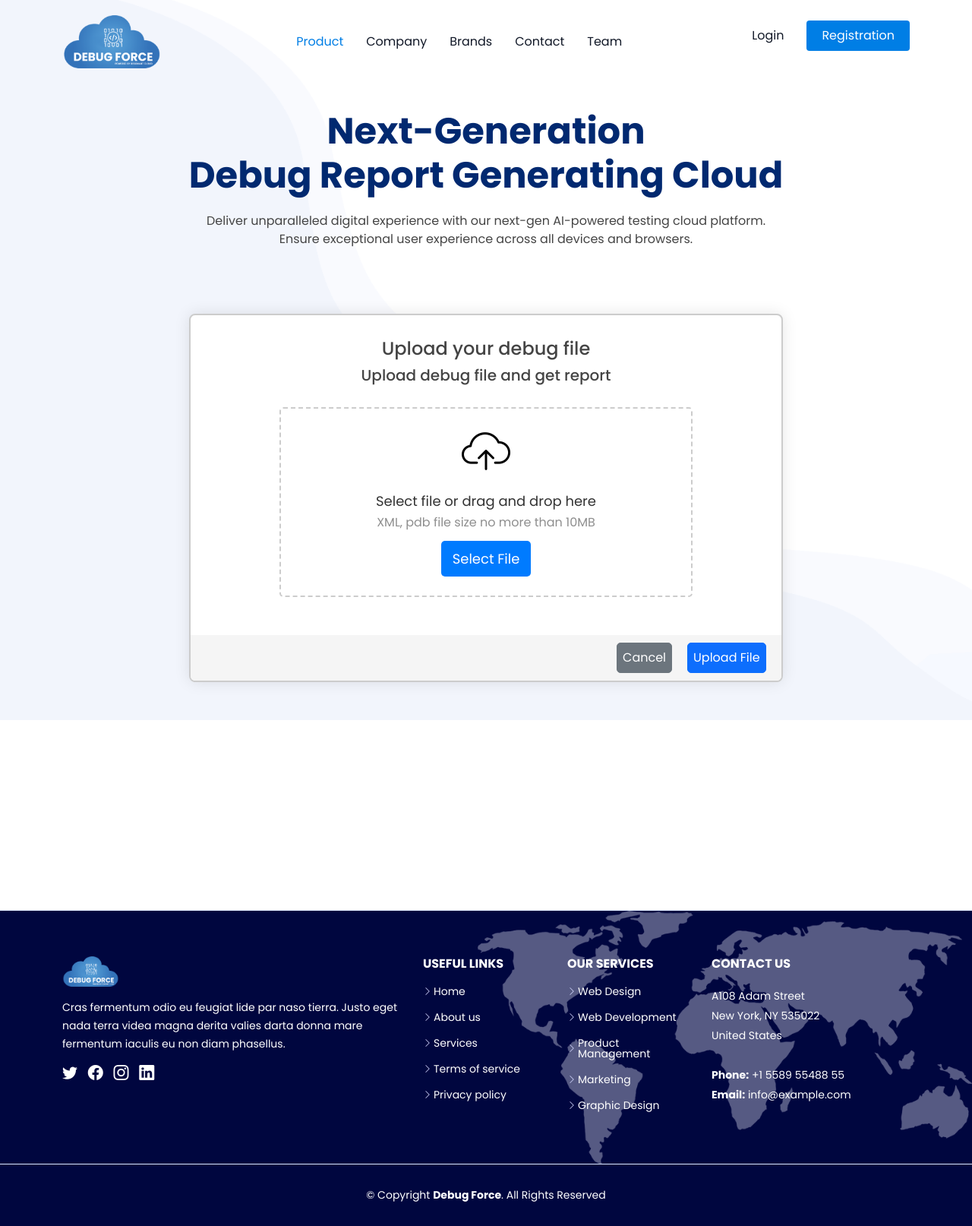
After one commit to poojan0106/Python, a Flask app: page /file-uploder in a window 1280 px wide. The commit adds this page. Shown: the whole page at 76% size. Run offline with Flask 3, Linux system fonts and the light colour scheme; some libraries are stand-ins or nearby versions.

Commit message:
file upload page created

```diff
--- a/HTML/app.py
+++ b/HTML/app.py
@@ -142,12 +142,11 @@ def validate_email():
         else:
             return jsonify(error="Invalid email")
 
-    return render_template('index.html')
+    return render_template('file-upload.html')
 
-@app.route('/blog')
-@login_required
-def blog_page():
-    return render_template('blog.html')
+@app.route('/file-uploder')
+def file_uploder():
+    return render_template('file-upload.html')
 
 @app.route('/register', methods=['GET', 'POST'])
 def register():
--- a/HTML/static/assets/css/style.css
+++ b/HTML/static/assets/css/style.css
@@ -2755,3 +2755,105 @@ section#hero {
     opacity: 1;
   }
 }
+/* Base styles */
+.upload-container {
+  width: 70%;
+  max-width: 800px;
+  margin: 50px auto;
+  padding-top:30px;
+  border: 2px solid #ccc;
+  border-radius: 8px;
+  text-align: center;
+  position: relative;
+  overflow: hidden;
+  background-color: #fff;
+  box-shadow: 0px 0px 20px rgba(0, 0, 0, 0.1);
+}
+
+
+
+
+.upload-container .drop-area {
+  width: 70%;
+  height: 250px;
+  border: 2px dashed #ccc;
+  border-radius: 5px;
+  position: relative;
+  box-sizing: border-box;
+  padding: 40px;
+  display: flex;
+  flex-direction: column;
+  justify-content: center;
+  align-items: center;
+  flex-wrap: nowrap;
+  align-content: center;
+  margin: 0 auto;
+  margin-top: 30px;
+}
+.drop-area{  padding: 30px;}
+
+.drop-area .upload-logo {
+  width: 64px;
+  height: 64px;
+  margin-bottom: 20px;
+  margin-top: 0px;
+}
+
+.drop-area .file-text {
+  margin-bottom: 3px;
+  font-size: 18px;
+  color: #333;
+}
+
+.drop-area .file-size {
+  font-size: 16px;
+  opacity: 0.6;
+  margin-bottom: 10px;
+}
+
+.drop-area button {
+  margin-top: 2px;
+  padding: 10px 15px;
+  background-color: #007BFF;
+  color: white;
+  border: none;
+  border-radius: 5px;
+  cursor: pointer;
+  transition: background-color 0.3s ease;
+  font-size: 18px;
+}
+
+.drop-area button:hover {
+  background-color: #0056b3;
+}
+
+.button-container {
+  margin-top: 50px;
+  background: #f5f5f5;
+  padding: 10px;
+  display: flex;
+  flex-direction: row;
+  flex-wrap: nowrap;
+  justify-content: flex-end;
+}
+
+.upper-line {
+  border: none;
+  border-top: 2px solid #7e7575;
+  width: 100%;
+  margin: 10px 0;
+}
+
+.button-container button {
+  margin-left: 10px;
+  margin-right: 10px;  /* Added margin to the right side of the button */
+  padding: 7px 7px;
+  border-radius: 5px;
+  cursor: pointer;
+  transition: background-color 0.3s ease;
+  font-size: 16px;
+}
+
+.button-container button:hover {
+  opacity: 0.8;
+}
--- /dev/null
+++ b/HTML/templates/file-upload.html
@@ -0,0 +1,271 @@
+<!DOCTYPE html>
+<html lang="en">
+  <head>
+    <meta charset="utf-8" />
+    <meta content="width=device-width, initial-scale=1.0" name="viewport" />
+
+    <title>Debug Force</title>
+    <meta content="" name="description" />
+    <meta content="" name="keywords" />
+
+    <!-- Favicons -->
+    <link href="/static/assets/img/favicon.png" rel="icon" />
+    <link
+      href="/static/assets/img/apple-touch-icon.png"
+      rel="apple-touch-icon"
+    />
+
+    <!-- Google Fonts -->
+    <link
+      href="https://fonts.googleapis.com/css?family=Open+Sans:300,300i,400,400i,600,600i,700,700i|Nunito:300,300i,400,400i,600,600i,700,700i|Poppins:300,300i,400,400i,500,500i,600,600i,700,700i"
+      rel="stylesheet"
+    />
+
+    <!-- Vendor CSS Files -->
+    <link href="/static/assets/vendor/aos/aos.css" rel="stylesheet" />
+    <link
+      href="/static/assets/vendor/bootstrap/css/bootstrap.min.css"
+      rel="stylesheet"
+    />
+    <link
+      href="/static/assets/vendor/bootstrap-icons/bootstrap-icons.css"
+      rel="stylesheet"
+    />
+    <link
+      href="/static/assets/vendor/glightbox/css/glightbox.min.css"
+      rel="stylesheet"
+    />
+    <link
+      href="/static/assets/vendor/remixicon/remixicon.css"
+      rel="stylesheet"
+    />
+    <link
+      href="/static/assets/vendor/swiper/swiper-bundle.min.css"
+      rel="stylesheet"
+    />
+
+    <!-- Template Main CSS File -->
+    <link href="/static/assets/css/style.css" rel="stylesheet" />
+
+    <!-- =======================================================
+  * Template Name: FlexStart
+  * Updated: Mar 10 2024 with Bootstrap v5.3.3
+  * Template URL: https://bootstrapmade.com/flexstart-bootstrap-startup-template/
+  * Author: BootstrapMade.com
+  * License: https://bootstrapmade.com/license/
+  ======================================================== -->
+  </head>
+
+  <body>
+    <!-- ======= Header ======= -->
+    <header id="header" class="header fixed-top">
+      <div
+        class="container-fluid container-xl d-flex align-items-center justify-content-between"
+      >
+        <a href="index.html" class="logo d-flex align-items-center">
+          <img src="/static/assets/img/logo.png" alt="" />
+        </a>
+
+        <nav id="navbar" class="navbar">
+          <ul>
+            <li><a class="nav-link scrollto active" href="#;">Product</a></li>
+            <li><a class="nav-link scrollto" href="#;">Company</a></li>
+            <li><a class="nav-link scrollto" href="#;">Brands</a></li>
+            <li><a class="nav-link scrollto" href="#;">Contact</a></li>
+            <li><a class="nav-link scrollto" href="#;">Team</a></li>
+          </ul>
+          <i class="bi bi-list mobile-nav-toggle"></i>
+        </nav>
+        <!-- .navbar -->
+        <div class="hraderright">
+          <ul id="navbar1" class="navbar list-none">
+            <li><a class="nav-link scrollto" href="/login">Login</a></li>
+            <li>
+              <a class="getstarted scrollto" href="/register">Registration</a>
+            </li>
+          </ul>
+        </div>
+      </div>
+    </header>
+    <!-- End Header -->
+
+    <!-- ======= Hero Section ======= -->
+    <section id="hero" class="hero d-flex align-items-center">
+        <div class="container">
+            <div class="row flex-column justify-content-center">
+            <div class="col-lg-12 d-flex flex-column gy-4 justify-content-center">
+                <h1 data-aos="fade-up">
+                Next-Generation <br />
+                Debug Report Generating Cloud
+                </h1>
+                <p data-aos="fade-up" data-aos-delay="400">
+                Deliver unparalleled digital experience with our next-gen
+                AI-powered testing cloud platform.<br />
+                Ensure exceptional user experience across all devices and
+                browsers.
+                </p>
+                <div
+                class="heroform col-sm-4 my-auto mx-auto"
+                data-aos="fade-up"
+                data-aos-delay="600"
+                >
+                <div id="error-message" style="color: red"></div>
+                <script src="https://code.jquery.com/jquery-3.6.0.min.js"></script>
+                <script>
+                    $(document).ready(function () {
+                    $("#validate-email").submit(function (event) {
+                        event.preventDefault();
+
+                        $.ajax({
+                        url: "/validate", // Corrected URL
+                        method: "POST",
+                        data: $(this).serialize(),
+                        success: function (response) {
+                            if (response.error) {
+                            $("#error-message").text(response.error);
+                            } else if (response.success) {
+                            window.location.href = "/file-uploder"; // Redirect to login after successful password reset
+                            }
+                        },
+                        });
+                    });
+                    });
+                </script>
+                </div>
+            </div>
+            </div>
+
+            <div class="upload-container">
+                <div class="uploaderheading">
+                    <h4 class="main-text">Upload your debug file</h4>
+                    <h5 class="sub-text">Upload debug file and get report</h5>
+                </div>
+                <div class="drop-area">
+                    <img src="/static/assets/img/upload.png" alt="" class="upload-logo">
+                    <div class="file-text">Select file or drag and drop here</div>
+                    <div class="file-size">XML, pdb file size no more than 10MB</div>
+                    <button type="button" class="btn btn-primary btn-sm">Select File</button>
+                </div>
+                <div class="button-container">
+                    <button type="button" class="btn btn-secondary">Cancel</button>
+                    <button type="button" class="btn btn-primary">Upload File</button>
+                </div>
+            </div>
+
+        </div>
+    </section>
+    <!-- ======= Footer ======= -->
+    <footer id="footer" class="footer">
+      <div class="footer-top">
+        <div class="container">
+          <div class="row gy-4">
+            <div class="col-lg-5 col-md-12 footer-info">
+              <a href="index.html" class="logo d-flex align-items-center">
+                <img src="/static/assets/img/logo.png" alt="" />
+              </a>
+              <p>
+                Cras fermentum odio eu feugiat lide par naso tierra. Justo eget
+                nada terra videa magna derita valies darta donna mare fermentum
+                iaculis eu non diam phasellus.
+              </p>
+              <div class="social-links mt-3">
+                <a href="#" class="twitter"><i class="bi bi-twitter"></i></a>
+                <a href="#" class="facebook"><i class="bi bi-facebook"></i></a>
+                <a href="#" class="instagram"
+                  ><i class="bi bi-instagram"></i
+                ></a>
+                <a href="#" class="linkedin"><i class="bi bi-linkedin"></i></a>
+              </div>
+            </div>
+
+            <div class="col-lg-2 col-6 footer-links">
+              <h4>Useful Links</h4>
+              <ul>
+                <li>
+                  <i class="bi bi-chevron-right"></i> <a href="#">Home</a>
+                </li>
+                <li>
+                  <i class="bi bi-chevron-right"></i> <a href="#">About us</a>
+                </li>
+                <li>
+                  <i class="bi bi-chevron-right"></i> <a href="#">Services</a>
+                </li>
+                <li>
+                  <i class="bi bi-chevron-right"></i>
+                  <a href="#">Terms of service</a>
+                </li>
+                <li>
+                  <i class="bi bi-chevron-right"></i>
+                  <a href="#">Privacy policy</a>
+                </li>
+              </ul>
+            </div>
+
+            <div class="col-lg-2 col-6 footer-links">
+              <h4>Our Services</h4>
+              <ul>
+                <li>
+                  <i class="bi bi-chevron-right"></i> <a href="#">Web Design</a>
+                </li>
+                <li>
+                  <i class="bi bi-chevron-right"></i>
+                  <a href="#">Web Development</a>
+                </li>
+                <li>
+                  <i class="bi bi-chevron-right"></i>
+                  <a href="#">Product Management</a>
+                </li>
+                <li>
+                  <i class="bi bi-chevron-right"></i> <a href="#">Marketing</a>
+                </li>
+                <li>
+                  <i class="bi bi-chevron-right"></i>
+                  <a href="#">Graphic Design</a>
+                </li>
+              </ul>
+            </div>
+
+            <div
+              class="col-lg-3 col-md-12 footer-contact text-center text-md-start"
+            >
+              <h4>Contact Us</h4>
+              <p>
+                A108 Adam Street <br />
+                New York, NY 535022<br />
+                United States <br /><br />
+                <strong>Phone:</strong> +1 5589 55488 55<br />
+                <strong>Email:</strong> info@example.com<br />
+              </p>
+            </div>
+          </div>
+        </div>
+      </div>
+
+      <div class="container">
+        <div class="copyright">
+          &copy; Copyright <strong><span>Debug Force</span></strong
+          >. All Rights Reserved
+        </div>
+      </div>
+    </footer>
+    <!-- End Footer -->
+
+    <a
+      href="#"
+      class="back-to-top d-flex align-items-center justify-content-center"
+      ><i class="bi bi-arrow-up-short"></i
+    ></a>
+
+    <!-- Vendor JS Files -->
+    <script src="/static/assets/vendor/purecounter/purecounter_vanilla.js"></script>
+    <script src="/static/assets/vendor/aos/aos.js"></script>
+    <script src="/static/assets/vendor/bootstrap/js/bootstrap.bundle.min.js"></script>
+    <script src="/static/assets/vendor/glightbox/js/glightbox.min.js"></script>
+    <script src="/static/assets/vendor/isotope-layout/isotope.pkgd.min.js"></script>
+    <script src="/static/assets/vendor/swiper/swiper-bundle.min.js"></script>
+    <script src="/static/assets/vendor/php-email-form/validate.js"></script>
+
+    <!-- Template Main JS File -->
+    <script src="/static/assets/js/main.js"></script>
+  </body>
+</html>
--- a/HTML/templates/index.html
+++ b/HTML/templates/index.html
@@ -91,7 +91,7 @@
                                 if(response.error){
                                     $('#error-message').text(response.error);
                                 } else if(response.success){
-                                    window.location.href = '/blog';  // Redirect to login after successful password reset
+                                    window.location.href = '/file-uploder';  // Redirect to login after successful password reset
                                 }
                             }
                         });
```
Also changed, not shown: HTML/static/assets/img/upload.png (added).
